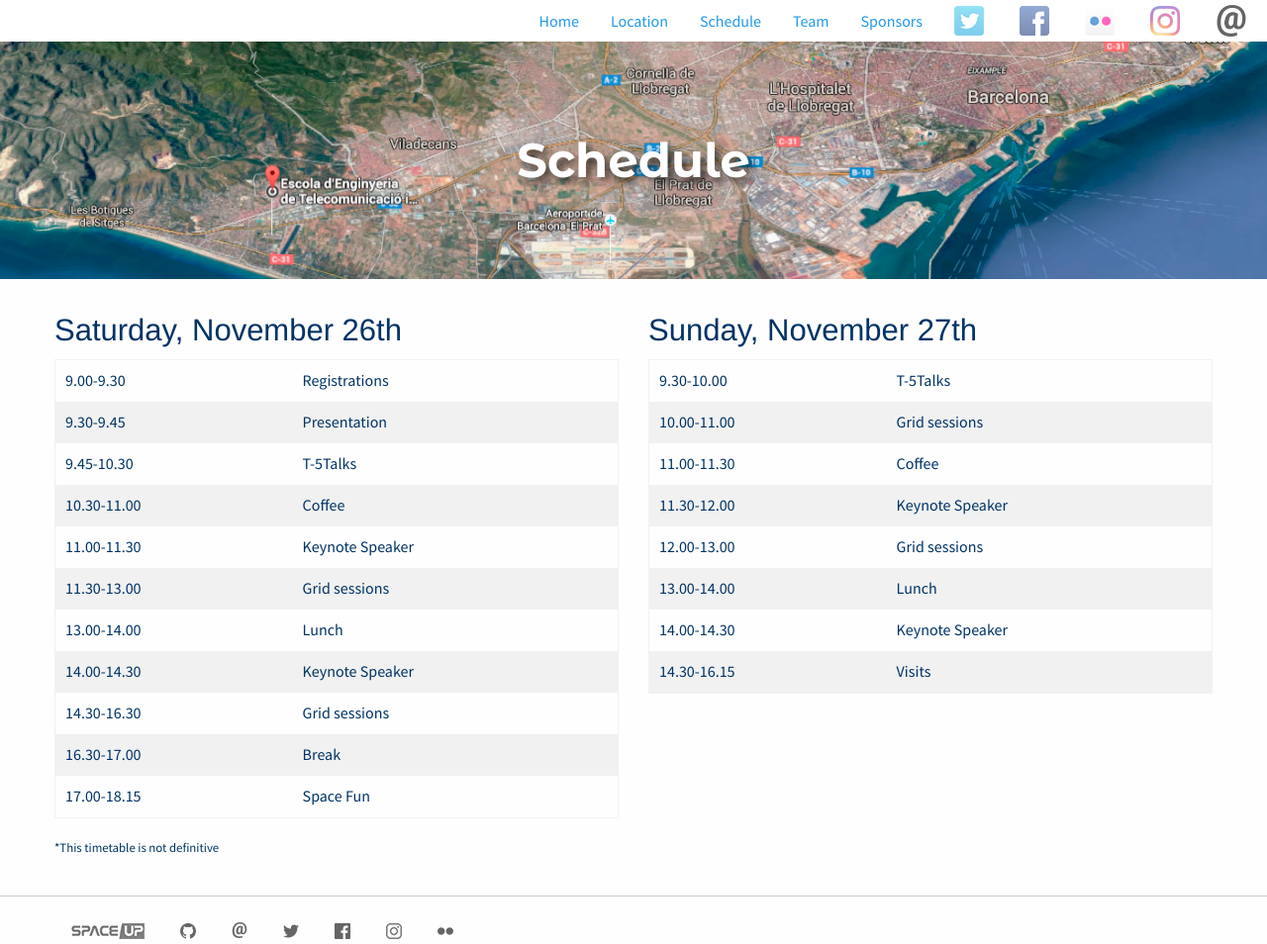
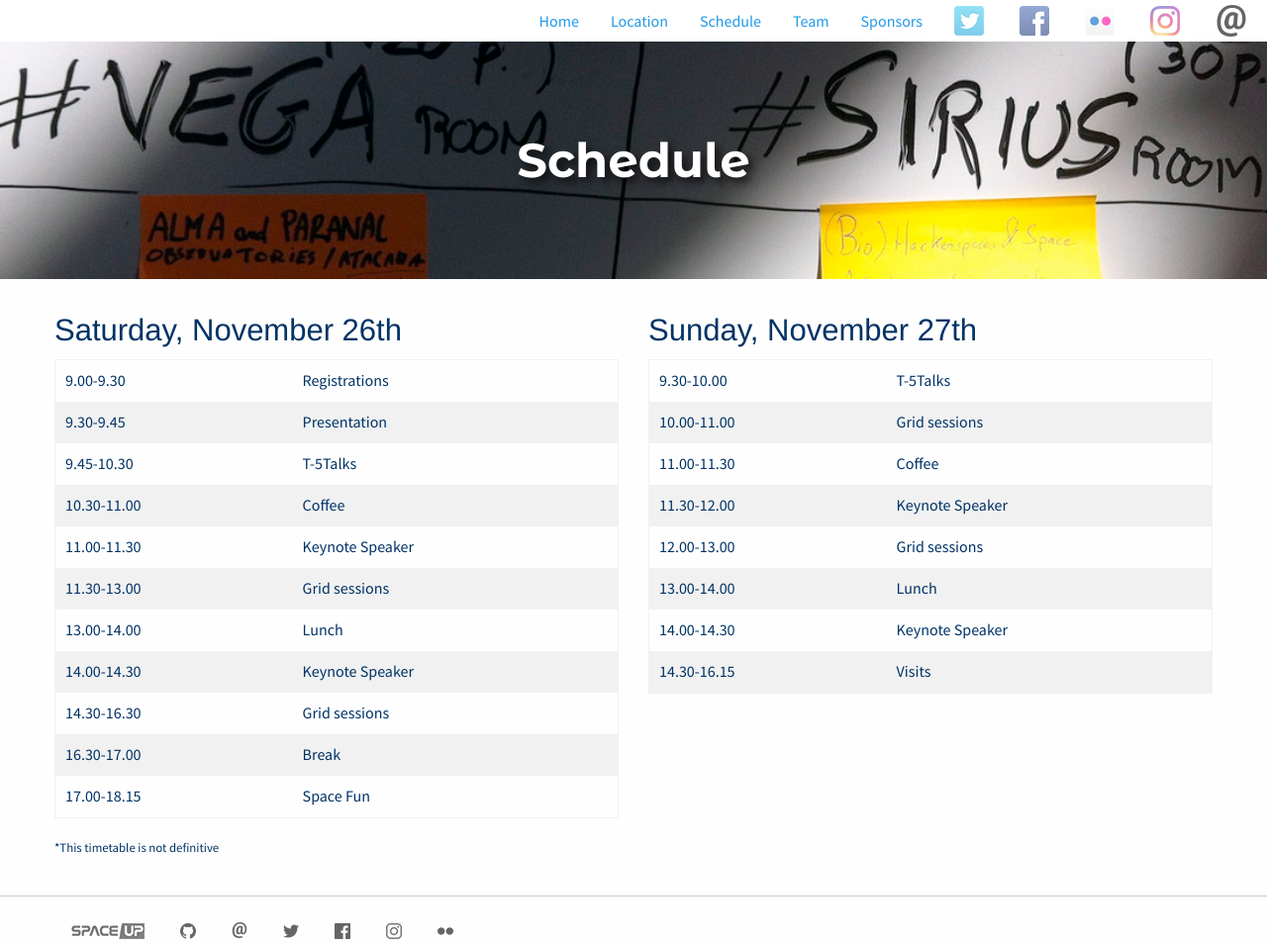
Before and after one commit to xuanxu/spaceup_bcn, a Jekyll site: the page built from schedule.html, in a window 1280 px wide. Shown: the whole page at 99% size. Built offline with Jekyll 4.4.1, drawn with Linux system fonts in a browser that asks for light colours.

Commit message:
adds schedule background image

```diff
--- a/css/spaceup.css
+++ b/css/spaceup.css
@@ -88,6 +88,10 @@ hr.large {
   background-image: url("/images/pages/bg-location.jpg");
 }
 
+#schedule-header {
+  background-image: url("/images/pages/bg-schedule.jpg");
+}
+
 #sponsors-header {
   background-image: url("/images/pages/bg-sponsors.jpg");
 }
--- a/schedule.html
+++ b/schedule.html
@@ -3,7 +3,7 @@ layout: default
 title: Schedule
 permalink: /schedule/
 ---
-<div id="location-header" class="bigpic">
+<div id="schedule-header" class="bigpic">
   <h1>Schedule</h1>
 </div>
 
```
Also changed, not shown: images/pages/bg-schedule.jpg (added).
